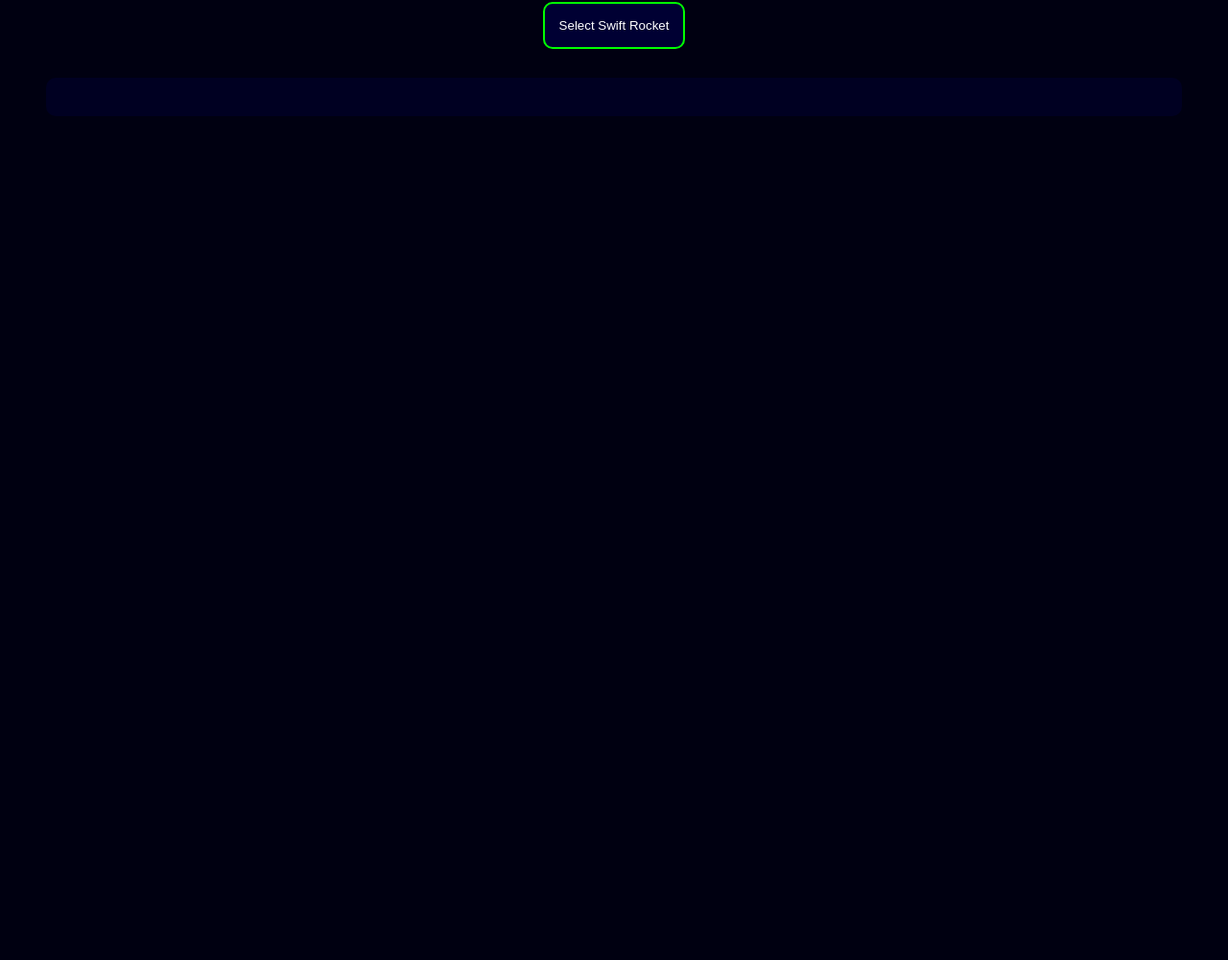
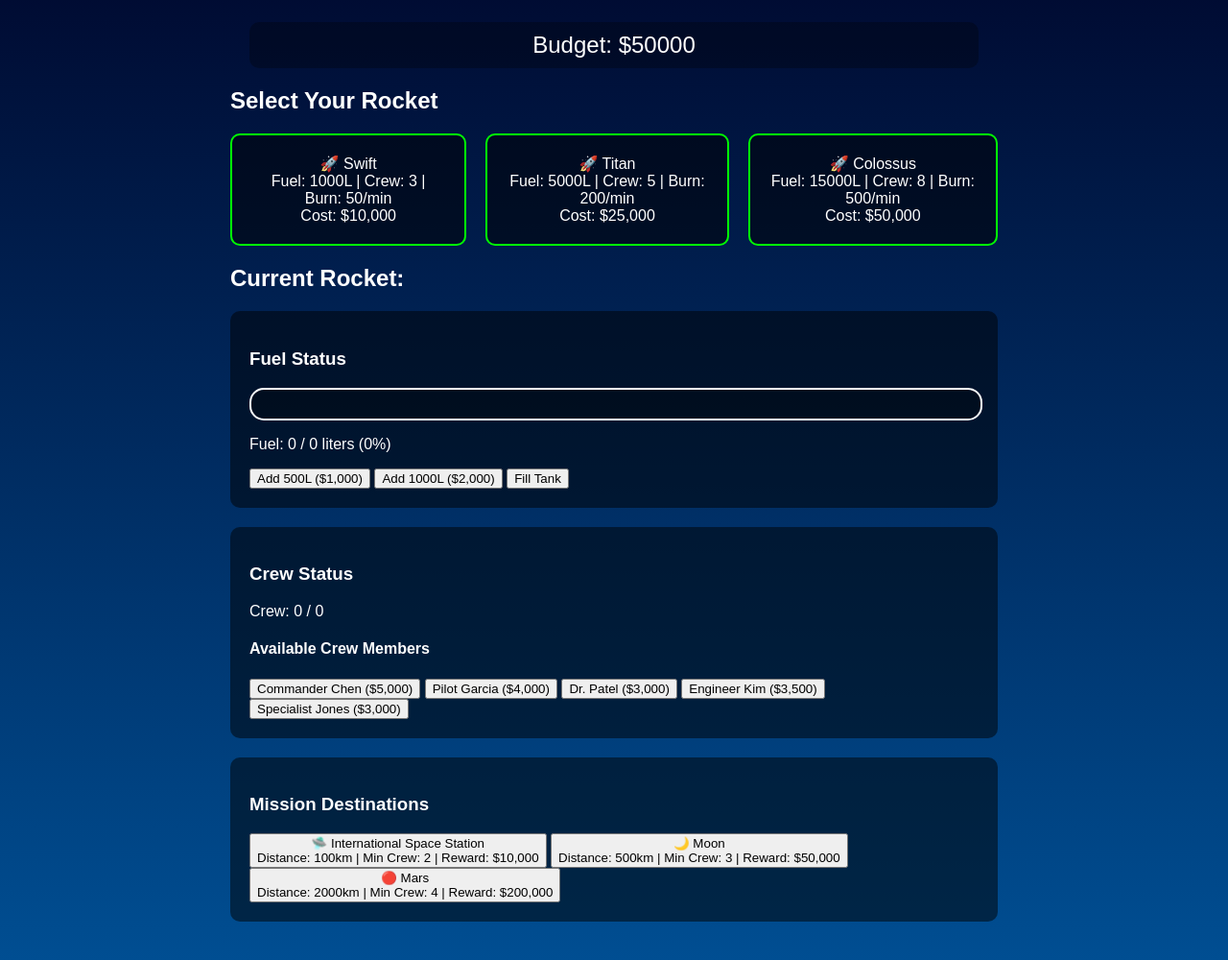
Before and after one commit to jlp-personal/rocket-game, a website: page index.html in a window 1280 px wide. Shown: the part 117-1117 px from the top of the page at 96% size. Before the commit the page ends 800 px from the top, so only its background shows below. Drawn offline with Linux system fonts and the light colour scheme.

Commit message:
Update index.html
Expanded from test page.

```diff
--- a/index.html
+++ b/index.html
@@ -1,64 +1,121 @@
-<!-- index.html -->
 <!DOCTYPE html>
-<html>
+<html lang="en">
 <head>
+    <meta charset="UTF-8">
+    <meta name="viewport" content="width=device-width, initial-scale=1.0">
     <title>Mission Control</title>
-    <style>
-        body {
-            background: #001;
-            color: white;
-            font-family: Arial, sans-serif;
-            text-align: center;
-            padding: 20px;
-        }
-        .rocket-btn {
-            background: #003;
-            color: white;
-            border: 2px solid #0f0;
-            padding: 15px;
-            margin: 10px;
-            cursor: pointer;
-            border-radius: 10px;
-        }
-        .rocket-btn:hover {
-            background: #005;
-        }
-        #status {
-            margin: 20px;
-            padding: 20px;
-            background: #002;
-            border-radius: 10px;
-        }
-    </style>
+    <link rel="stylesheet" href="style.css">
 </head>
 <body>
-    <h1>🚀 Mission Control</h1>
+    <div id="game">
+        <h1>🚀 Mission Control</h1>
 
-    <div id="rocket-selection">
-        <button class="rocket-btn" onclick="selectRocket(0)">
-            Select Swift Rocket
-        </button>
+        <div id="budget-display">
+            Budget: $<span id="budget">50000</span>
+        </div>
+
+        <!-- Rocket Selection -->
+        <div id="rocket-selection" class="section">
+            <h2>Select Your Rocket</h2>
+            <div class="rocket-options">
+                <button class="rocket-btn" data-rocket="0">
+                    🚀 Swift<br>
+                    <span class="rocket-specs">
+                        Fuel: 1000L | Crew: 3 | Burn: 50/min<br>
+                        Cost: $10,000
+                    </span>
+                </button>
+                <button class="rocket-btn" data-rocket="1">
+                    🚀 Titan<br>
+                    <span class="rocket-specs">
+                        Fuel: 5000L | Crew: 5 | Burn: 200/min<br>
+                        Cost: $25,000
+                    </span>
+                </button>
+                <button class="rocket-btn" data-rocket="2">
+                    🚀 Colossus<br>
+                    <span class="rocket-specs">
+                        Fuel: 15000L | Crew: 8 | Burn: 500/min<br>
+                        Cost: $50,000
+                    </span>
+                </button>
+            </div>
+        </div>
+
+        <!-- Current Rocket Status -->
+        <div id="rocket-status" class="section hidden">
+            <h2>Current Rocket: <span id="rocket-name"></span></h2>
+
+            <div class="status-panel">
+                <h3>Fuel Status</h3>
+                <div class="fuel-gauge">
+                    <div class="fuel-level" id="fuel-level"></div>
+                </div>
+                <p>Fuel: <span id="fuel-current">0</span> / <span id="fuel-max">0</span> liters (<span id="fuel-percent">0</span>%)</p>
+
+                <div class="fuel-controls">
+                    <button onclick="game.addFuel(500)">Add 500L ($1,000)</button>
+                    <button onclick="game.addFuel(1000)">Add 1000L ($2,000)</button>
+                    <button onclick="game.fillTank()">Fill Tank</button>
+                </div>
+            </div>
+
+            <div class="status-panel">
+                <h3>Crew Status</h3>
+                <p>Crew: <span id="crew-count">0</span> / <span id="crew-max">0</span></p>
+                <div id="crew-list" class="crew-list"></div>
+
+                <div class="crew-controls">
+                    <h4>Available Crew Members</h4>
+                    <button onclick="game.addCrewMember('Commander Chen', 5000)">
+                        Commander Chen ($5,000)
+                    </button>
+                    <button onclick="game.addCrewMember('Pilot Garcia', 4000)">
+                        Pilot Garcia ($4,000)
+                    </button>
+                    <button onclick="game.addCrewMember('Dr. Patel', 3000)">
+                        Dr. Patel ($3,000)
+                    </button>
+                    <button onclick="game.addCrewMember('Engineer Kim', 3500)">
+                        Engineer Kim ($3,500)
+                    </button>
+                    <button onclick="game.addCrewMember('Specialist Jones', 3000)">
+                        Specialist Jones ($3,000)
+                    </button>
+                </div>
+            </div>
+
+            <div class="status-panel">
+                <h3>Mission Destinations</h3>
+                <div class="destination-options">
+                    <button class="destination-btn" onclick="game.launchToDestination('ISS')">
+                        🛸 International Space Station<br>
+                        <span class="destination-specs">
+                            Distance: 100km | Min Crew: 2 | Reward: $10,000
+                        </span>
+                    </button>
+                    <button class="destination-btn" onclick="game.launchToDestination('Moon')">
+                        🌙 Moon<br>
+                        <span class="destination-specs">
+                            Distance: 500km | Min Crew: 3 | Reward: $50,000
+                        </span>
+                    </button>
+                    <button class="destination-btn" onclick="game.launchToDestination('Mars')">
+                        🔴 Mars<br>
+                        <span class="destination-specs">
+                            Distance: 2000km | Min Crew: 4 | Reward: $200,000
+                        </span>
+                    </button>
+                </div>
+            </div>
+        </div>
+
+        <!-- Messages -->
+        <div id="message" class="message hidden"></div>
     </div>
 
-    <div id="status"></div>
-
-    <script>
-        // Inline JavaScript for immediate testing
-        class SimpleRocket {
-            constructor(name) {
-                this.name = name;
-                this.fuel = 0;
-                this.crew = [];
-            }
-        }
-
-        let currentRocket = null;
-
-        function selectRocket(index) {
-            currentRocket = new SimpleRocket("Swift");
-            document.getElementById('status').innerHTML =
-                `Selected: ${currentRocket.name}`;
-        }
-    </script>
+    <!-- Load JavaScript files -->
+    <script src="rocket.js"></script>
+    <script src="game.js"></script>
 </body>
 </html>
```
